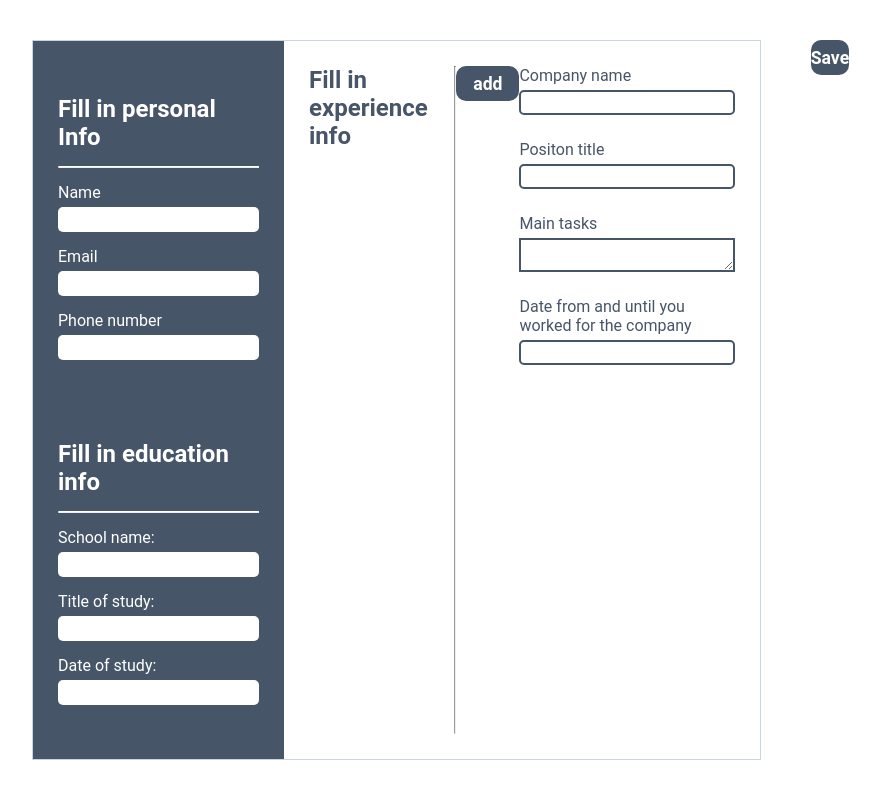
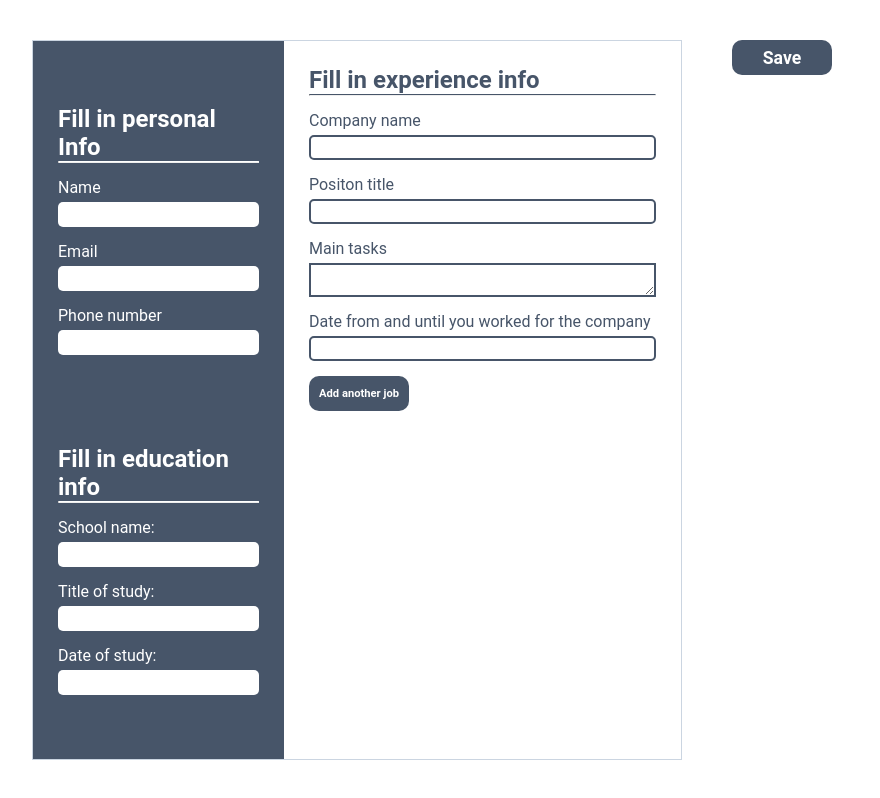
Before and after one commit to unbearabletruth/cv-project, a React (Create React App) app: page / in a window 1280 px wide. Shown: the whole page, without its empty margins (208-1088 px from the left). Built offline with nearby package versions, Linux system fonts and the light colour scheme.

Commit message:
fixed exp to have unique id + some css

```diff
--- a/src/components/education.js
+++ b/src/components/education.js
@@ -25,8 +25,9 @@ export default class Education extends Component{
                 {editable ?
                     <>
                         <div id="educationForm">
-                        <h2>Fill in education info</h2>
-                        <hr></hr>
+                        <h2>Fill in education info
+                            <hr></hr>
+                        </h2>
                             <div className='propertyEd'>
                                 <label>School name:</label>
                                 <input
@@ -55,8 +56,9 @@ export default class Education extends Component{
                     </>
                     :
                     <div id="education">
-                        <h2>Education</h2>
-                        <hr></hr>
+                        <h2>Education
+                            <hr></hr>
+                        </h2>
                         <div className='propertyEd'>
                             <p className='titleTextEd'>School</p>
                             <p className='infoTextEd'>{this.state.school}</p>
--- a/src/components/personalInfo.js
+++ b/src/components/personalInfo.js
@@ -25,8 +25,9 @@ export default class PersonalInfo extends Component{
                 {editable ?
                     <>
                         <div id="personalInfoForm">
-                        <h2>Fill in personal Info</h2>
-                        <hr></hr>
+                        <h2>Fill in personal Info
+                            <hr></hr>
+                        </h2>
                             <div className='property'>
                                 <label>Name</label>
                                 <input
@@ -55,8 +56,9 @@ export default class PersonalInfo extends Component{
                     </>
                     :
                     <div id="personalInfo">
-                        <h2>Personal Info</h2>
-                        <hr></hr>
+                        <h2>Personal Info
+                            <hr></hr>
+                        </h2>
                         <div className='property'>
                             <p className='titleText'>Full name</p>
                             <p className='infoText'>{this.state.name}</p>
--- a/src/components/practicalExperience.js
+++ b/src/components/practicalExperience.js
@@ -20,7 +20,8 @@ export default class PracticalExperience extends Component{
                 tasks: "",
                 date: "",
                 id: uniqid()
-            }]
+            }],
+            tooManyExp: false
         }
     }
 
@@ -32,15 +33,27 @@ export default class PracticalExperience extends Component{
                     return exp;
                 }
                 return exp;
-                })
+            })
         })
     }
 
-
     addExp = (e) => {
         e.preventDefault();
+        if(this.state.allExps.length === 2){
+            this.setState({
+                tooManyExp: true
+            })
+            return
+        }
         this.setState({
           allExps: this.state.allExps.concat(this.state.exp),
+          exp: {
+            company: "",
+            position: "",
+            tasks: "",
+            date: "",
+            id: uniqid()
+        },
         });
       }
 
@@ -48,19 +61,19 @@ export default class PracticalExperience extends Component{
         let {editable} = this.props;
         return (
             <div id="experienceWrapper">
-                <h2>Fill in experience info</h2>
-                <hr className='expHr'></hr>
-                <button onClick={this.addExp}>add</button>
                 {this.state.allExps.map((exp) => {
                     if(editable){
                         return(
                             <div key={exp.id} id="experienceForm">
+                                <h2>Fill in experience info
+                                    <hr className='expHr'></hr>
+                                </h2>
                                 <div className='propertyExp'>
                                     <label>Company name</label>
                                     <input
                                         className="expInput"
                                         name = "company"
-                                        value={this.state.company}
+                                        value={exp.company}
                                         onChange={(e) => this.handleChange(e, exp.id)}>
                                     </input>
                                 </div>
@@ -69,7 +82,7 @@ export default class PracticalExperience extends Component{
                                     <input
                                         className="expInput"
                                         name = "position"
-                                        value={this.state.position}
+                                        value={exp.position}
                                         onChange={(e) => this.handleChange(e, exp.id)}>
                                     </input>
                                 </div>
@@ -78,7 +91,7 @@ export default class PracticalExperience extends Component{
                                     <textarea
                                         className="expInput"
                                         name = "tasks"
-                                        value={this.state.tasks}
+                                        value={exp.tasks}
                                         onChange={(e) => this.handleChange(e, exp.id)}>
                                     </textarea>
                                 </div>
@@ -87,7 +100,7 @@ export default class PracticalExperience extends Component{
                                     <input
                                         className="expInput"
                                         name = "date"
-                                        value={this.state.date}
+                                        value={exp.date}
                                         onChange={(e) => this.handleChange(e, exp.id)}>
                                     </input>
                                 </div>
@@ -98,8 +111,9 @@ export default class PracticalExperience extends Component{
                         console.log(exp)
                         return(
                         <div key={exp.id} id="experience">
-                            <h2>Experience</h2>
-                            <hr className='expHr'></hr>
+                            <h2>{`Job position at ${exp.company}`}
+                                <hr className='expHr'></hr>
+                            </h2>
                             <div className='propertyExp'>
                                 <p className='titleTextExp'>Company</p>
                                 <p className='infoTextExp'>{exp.company}</p>
@@ -120,6 +134,8 @@ export default class PracticalExperience extends Component{
                         )
                     }
                 })}
+                {editable ? <button id="addExp" onClick={this.addExp}>Add another job</button> : null}
+                {editable && this.state.tooManyExp ? <p id="tooManyExp">You can only add 2 jobs</p> : null}
             </div>
         )
     }
--- a/src/styles/experience.css
+++ b/src/styles/experience.css
@@ -1,15 +1,17 @@
 #experienceWrapper{
     display: flex;
+    flex-direction: column;
     flex: 2;
     padding: 25px;
     color: #475569;
+    gap: 15px;
 }
 
 #experienceForm,
 #experience{
     display: flex;
     flex-direction: column;
-    gap: 25px;
+    gap: 15px;
 }
 
 .propertyExp{
@@ -30,3 +32,7 @@
     font-size: 0.8rem;
     font-weight: bold;
 }
+
+button#addExp{
+    font-size: 0.7rem;
+}
--- a/src/styles/personalInfo.css
+++ b/src/styles/personalInfo.css
@@ -8,6 +8,7 @@
     flex-direction: column;
     justify-content: space-around;
     gap: 15px;
+    width: 100%;
 }
 
 .titleText{
```
